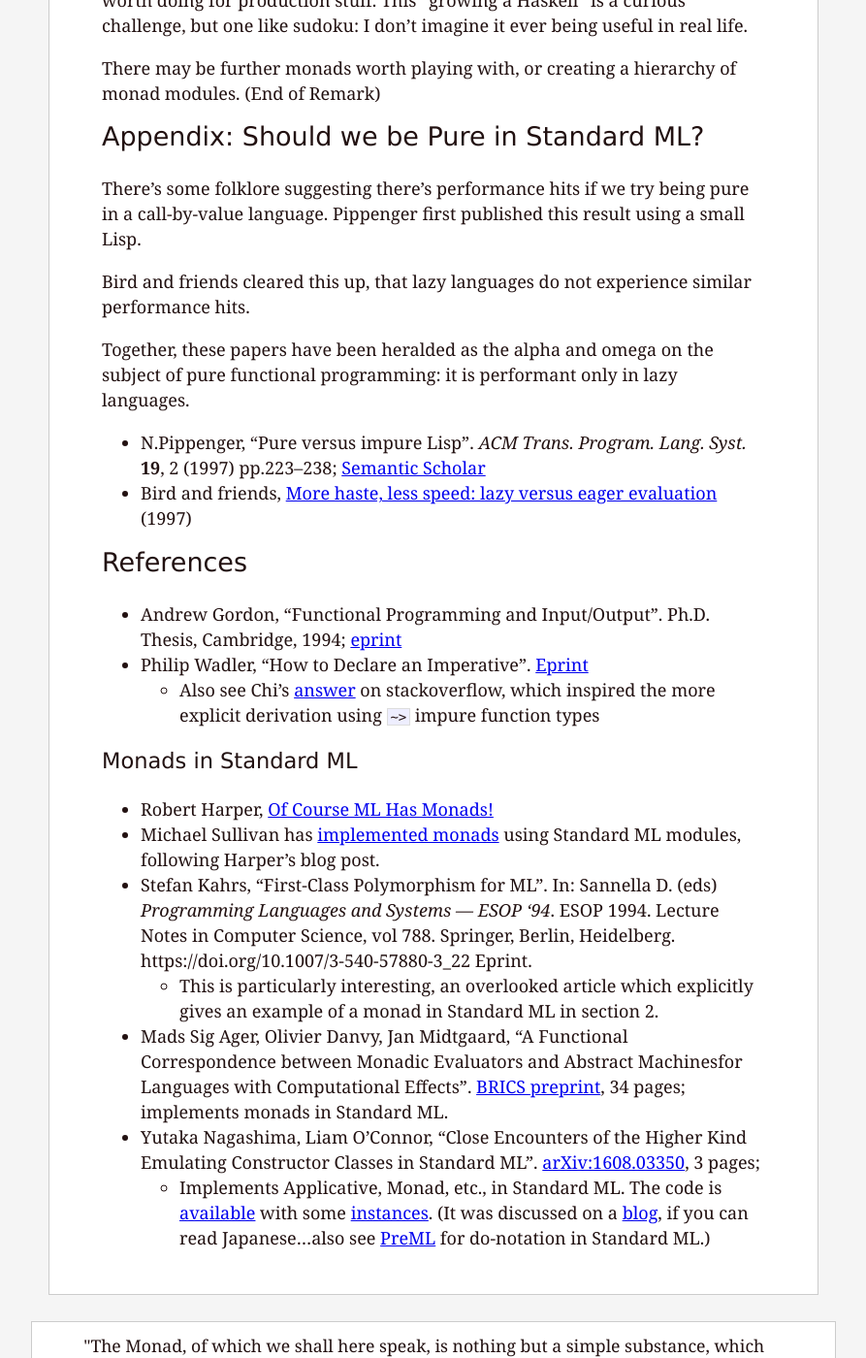
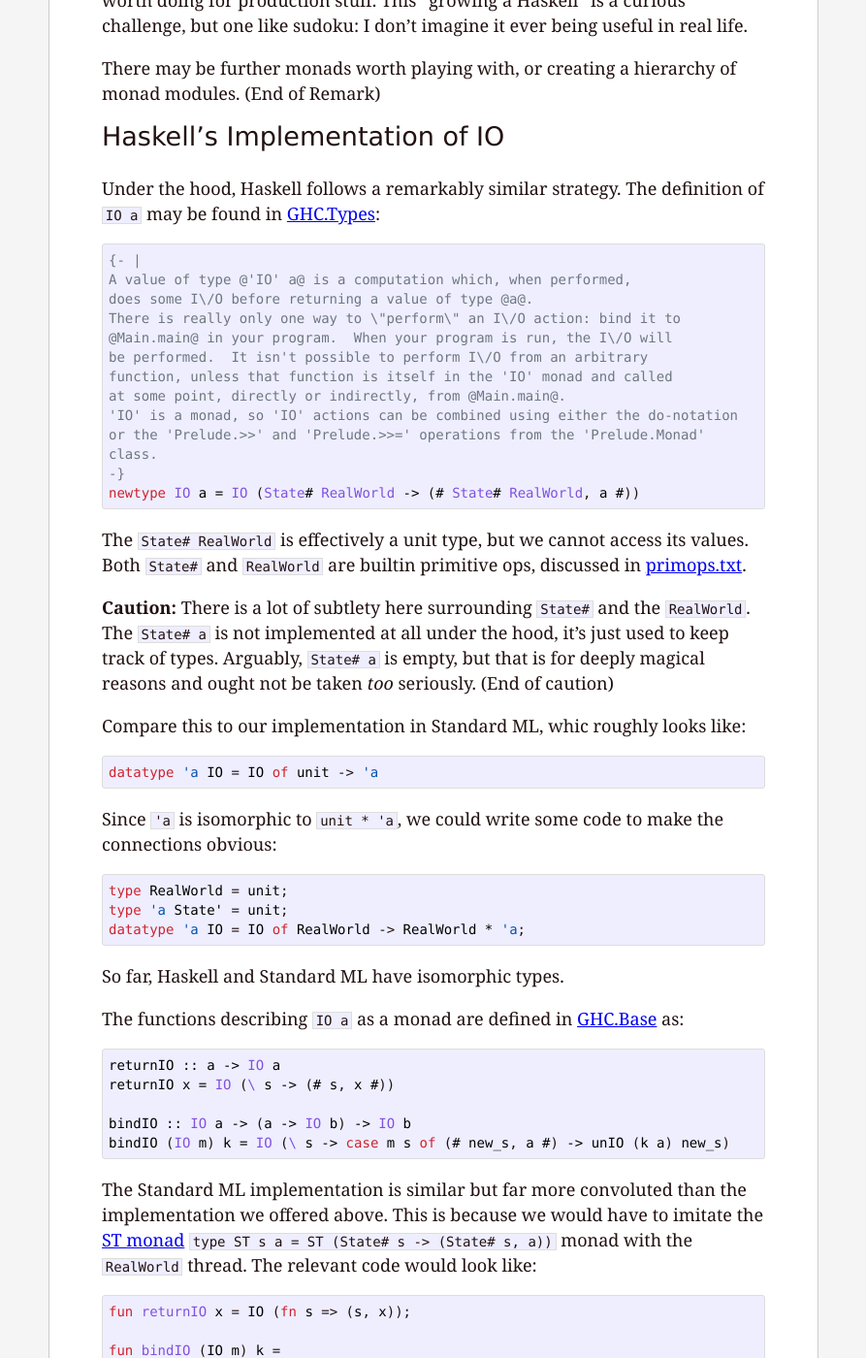
Before and after one commit to pqnelson/pqnelson.github.com, a Jekyll site: the page built from _posts/2021-07-29-monadic-io-in-ml.md, in a window 1280 px wide and 1400 px high, scrolled down 3352 px. Shown: the whole window at 97% size, without its empty margins (193-1086 px from the left). Built offline with Jekyll 4.4.1, drawn with Linux system fonts in a browser that asks for light colours; some of the changed text lies outside the part shown.

Commit message:
[edit] Added notes about IO monad's implementation in Haskell

````diff
--- a/_posts/2021-07-29-monadic-io-in-ml.md
+++ b/_posts/2021-07-29-monadic-io-in-ml.md
@@ -170,6 +170,134 @@ There may be further monads worth playing with, or creating a hierarchy
 of monad modules.
 (End of Remark)
 
+# Haskell's Implementation of IO
+
+Under the hood, Haskell follows a remarkably similar strategy. The
+definition of `IO a` may be found in [GHC.Types](https://github.com/ghc/ghc/blob/b73c9c5face16cc8bedf4168ce10770c7cc67f80/libraries/ghc-prim/GHC/Types.hs#L233):
+
+```haskell
+{- |
+A value of type @'IO' a@ is a computation which, when performed,
+does some I\/O before returning a value of type @a@.
+There is really only one way to \"perform\" an I\/O action: bind it to
+@Main.main@ in your program.  When your program is run, the I\/O will
+be performed.  It isn't possible to perform I\/O from an arbitrary
+function, unless that function is itself in the 'IO' monad and called
+at some point, directly or indirectly, from @Main.main@.
+'IO' is a monad, so 'IO' actions can be combined using either the do-notation
+or the 'Prelude.>>' and 'Prelude.>>=' operations from the 'Prelude.Monad'
+class.
+-}
+newtype IO a = IO (State# RealWorld -> (# State# RealWorld, a #))
+```
+
+The `State# RealWorld` is effectively a unit type, but we cannot access
+its values. Both `State#` and `RealWorld` are builtin primitive ops,
+discussed in [primops.txt](https://github.com/ghc/ghc/blob/a7f9670e899bcbc87276446a1aac2304cade2b2f/compiler/GHC/Builtin/primops.txt.pp#L2759-L2769).
+
+**Caution:** There is a lot of subtlety here surrounding `State#` and
+the `RealWorld`. The `State# a` is not implemented at all under the
+hood, it's just used to keep track of types. Arguably, `State# a` is
+empty, but that is for deeply magical reasons and ought not be taken
+_too_ seriously. (End of caution)
+
+Compare this to our implementation in Standard ML, whic roughly looks
+like:
+```sml
+datatype 'a IO = IO of unit -> 'a
+```
+Since `'a` is isomorphic to `unit * 'a`, we could write some code to
+make the connections obvious:
+```sml
+type RealWorld = unit;
+type 'a State' = unit;
+datatype 'a IO = IO of RealWorld -> RealWorld * 'a;
+```
+So far, Haskell and Standard ML have isomorphic types.
+
+The functions describing `IO a` as a monad are defined in [GHC.Base](https://github.com/ghc/ghc/blob/0619fb0fb14a98f04aac5f031f6566419fd27495/libraries/base/GHC/Base.hs#L1575-L1579)
+as:
+
+```haskell
+returnIO :: a -> IO a
+returnIO x = IO (\ s -> (# s, x #))
+
+bindIO :: IO a -> (a -> IO b) -> IO b
+bindIO (IO m) k = IO (\ s -> case m s of (# new_s, a #) -> unIO (k a) new_s)
+```
+
+The Standard ML implementation is similar but far more convoluted than
+the implementation we offered above. This is because we would have to
+imitate the [ST monad](https://github.com/ghc/ghc/blob/541aedcd9023445b8e914d595ae8dcf2e799d618/libraries/base/GHC/ST.hs#L52) `type ST s a = ST (State# s -> (State# s, a))` monad with
+the `RealWorld` thread. The relevant code would look like:
+
+```sml
+fun returnIO x = IO (fn s => (s, x));
+
+fun bindIO (IO m) k =
+    IO (fn s =>
+           case m s of
+               (new_s, a) => (unIO (k a)) new_s);
+
+fun unIO (IO a) = a;
+```
+
+But if we wanted to actually rewrite the `abstype 'a Job` to imitate the
+Haskell implementation, we would have:
+
+```sml
+(* Mock out the "State#" and "RealWorld". We use "State'" as the
+identifier, since "State#" is not a valid SML identifier. *)
+type 'a State' = unit;
+type RealWorld = unit;
+
+infix 1 >> >>=
+abstype 'a Job = JOB of RealWorld State' -> RealWorld State' * 'a
+with
+    (* exec : 'a Job -> 'a *)
+    fun exec (JOB f)  = let val (_, a) = f () in a end;
+
+    (* return : 'a -> 'a Job *)
+    fun return x      = JOB (fn s => (s, x))
+
+    (* (>>=) : 'a Job * ('a -> 'b Job) -> 'b Job *)
+    local fun unIO (JOB a) = a
+    in fun (JOB m : 'a Job) >>= (k : 'a -> 'b Job)
+           = JOB (fn s => case m s of
+                              (new_s, a) => (unIO (k a)) new_s)
+    end
+
+    (* getStr : int -> TextIO.vector Job *)
+    fun getStr n      = JOB (fn s => (s, TextIO.inputN(TextIO.stdIn, n)))
+
+    (* putStr : string -> unit Job *)
+    fun putStr str    = JOB (fn s => (s, print str))
+end;
+```
+
+The rest of the code can be run without any changes.
+
+**Exercise 4.** Prove the two implementations of the `abstype 'a Job`
+are isomorphic.
+
+**Exercise 5.** Implement `hPutStr : TextIO.outstream -> TextIO.vector -> unit Job`.
+
+**Exercise 6.** Implement `hGetLine : TextIO.instream -> TextIO.vector Job`.
+
+**Exercise 7.** Think about Haskell's [handles](https://github.com/ghc/ghc/blob/29bcd9363f2712524f7720377f19cb885adf2825/libraries/base/GHC/IO/Handle/Types.hs#L99-L140)
+implementation, which is roughly the union of a [`Reader`](https://smlfamily.github.io/Basis/prim-io.html#SIG:PRIM_IO.reader:TY:SPEC)
+and [`Writer`](https://smlfamily.github.io/Basis/prim-io.html#SIG:PRIM_IO.writer:TY)
+(or perhaps [`instream`](https://smlfamily.github.io/Basis/stream-io.html#SIG:STREAM_IO.instream:TY)
+and [`outstream`](https://smlfamily.github.io/Basis/stream-io.html#SIG:STREAM_IO.outstream:TY))
+in Standard ML. What's the trade-offs involved in implementing your own
+`handle` datatype in Standard ML?
+
+**Remark.**
+If you're interested in what this could look like using Standard ML
+modules, I've written a [gist](https://gist.github.com/pqnelson/4ff12e27d822766bc0a9a9372a0ca166)
+sketching out the implementation.
+(End of Remark)
+
 # Appendix: Should we be Pure in Standard ML?
 
 There's some folklore suggesting there's performance hits if we try
````
